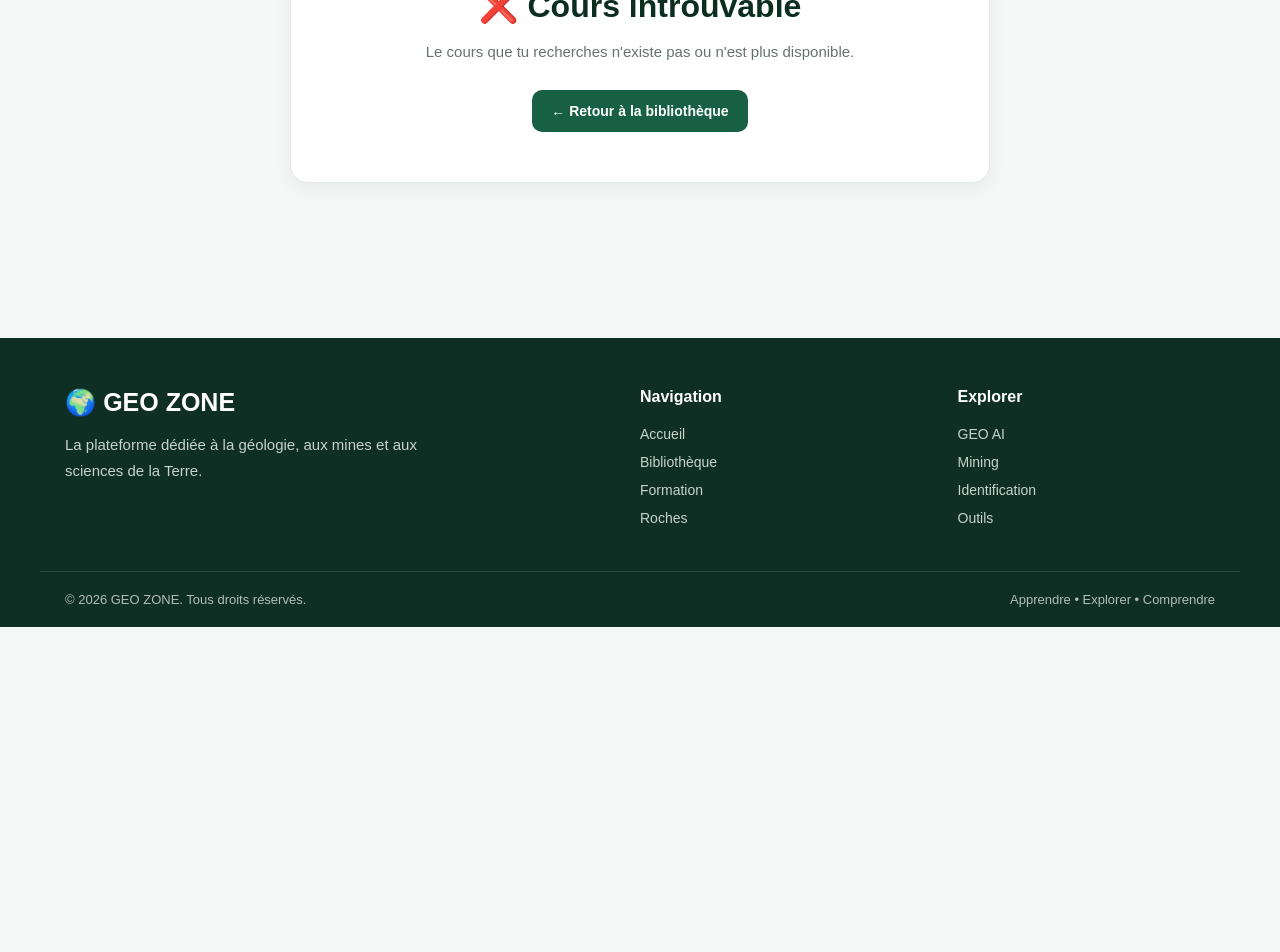
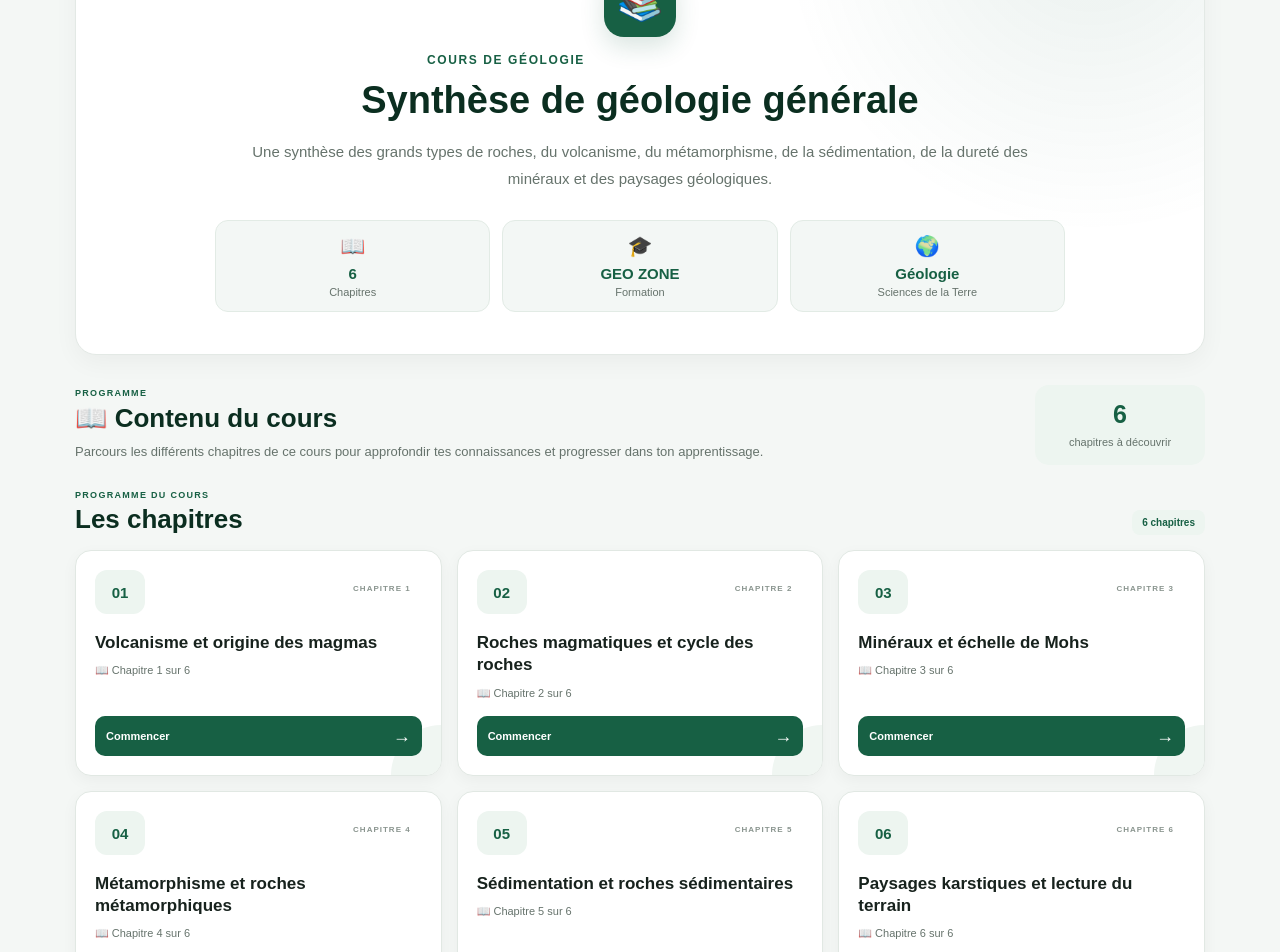
Before and after one commit to SEY-GOJO/Nom-geo-zone, a React (Vite) app: page /bibliotheque/1/cours/10 in a window 1280 px wide. Shown: the part 300-1252 px from the top of the page. Before the commit the page ends 927 px from the top, so only its background shows below. Built offline with nearby package versions, Linux system fonts and the light colour scheme.

Commit message:
Ajouter synthese de geologie generale

```diff
--- a/src/data/cours.js
+++ b/src/data/cours.js
@@ -2130,6 +2130,104 @@ Les décrochements peuvent présenter des relais, des bassins en pull-apart, des
       },
     ],
   },
+
+  {
+    id: 10,
+    titre: "Synthèse de géologie générale",
+    categorieId: 1,
+    matiere: "Géologie générale",
+    description:
+      "Une synthèse des grands types de roches, du volcanisme, du métamorphisme, de la sédimentation, de la dureté des minéraux et des paysages géologiques.",
+    chapitres: [
+      {
+        id: 1,
+        titre: "Volcanisme et origine des magmas",
+        contenu: `
+Le volcanisme est lié aux mouvements des plaques et à la remontée de magmas vers la surface. Il se rencontre notamment dans les zones de subduction, les dorsales océaniques, les rifts et certains points chauds.
+
+La composition du magma influence fortement son comportement. Un magma basaltique, relativement pauvre en silice, est généralement plus fluide et peut produire des coulées. Un magma plus riche en silice est plus visqueux et peut retenir davantage de gaz, ce qui favorise des éruptions explosives.
+
+Pendant une éruption, le dynamisme peut être effusif ou explosif. Les produits volcaniques comprennent les laves, les cendres, les lapillis, les bombes et les projections soudées.
+
+Les formes volcaniques comprennent les cônes, les cratères, les caldeiras, les dykes et les necks. La solidification lente en profondeur forme des roches plutoniques, tandis que le refroidissement rapide en surface forme des roches volcaniques.
+        `,
+      },
+      {
+        id: 2,
+        titre: "Roches magmatiques et cycle des roches",
+        contenu: `
+Les roches magmatiques se forment par refroidissement et cristallisation d'un magma.
+
+Les roches plutoniques cristallisent lentement en profondeur et présentent généralement une texture grenue, comme le granite ou le gabbro. Les roches volcaniques refroidissent rapidement à la surface et peuvent présenter une texture microlitique ou vitreuse, comme le basalte, la rhyolite ou la pierre ponce.
+
+Les trois grands groupes de roches sont les roches magmatiques, métamorphiques et sédimentaires. Ils sont reliés par le cycle des roches : fusion, cristallisation, altération, érosion, transport, dépôt, diagenèse, métamorphisme et soulèvement.
+
+La structure interne de la Terre comprend une croûte, un manteau et un noyau. Les mouvements de la lithosphère et la chaleur interne participent à la formation et à la transformation des roches.
+        `,
+      },
+      {
+        id: 3,
+        titre: "Minéraux et échelle de Mohs",
+        contenu: `
+Les roches sont des assemblages de minéraux. La composition minéralogique influence leur couleur, leur texture, leur densité, leur dureté et leur résistance à l'altération.
+
+L'échelle de Mohs classe la dureté relative des minéraux de 1 à 10 :
+
+- Talc : 1.
+- Gypse : 2.
+- Calcite : 3.
+- Fluorite : 4.
+- Apatite : 5.
+- Orthose : 6.
+- Quartz : 7.
+- Topaze : 8.
+- Corindon : 9.
+- Diamant : 10.
+
+Un minéral peut rayer les minéraux de dureté inférieure. La dureté d'une roche dépend de ses minéraux, de leur taille, de leur cohésion et de la présence de fractures ou de pores.
+        `,
+      },
+      {
+        id: 4,
+        titre: "Métamorphisme et roches métamorphiques",
+        contenu: `
+Le métamorphisme est la transformation d'une roche préexistante à l'état solide, sous l'effet de variations de température, de pression, de contraintes et de fluides. Il n'y a pas de fusion complète de la roche.
+
+Un granite peut se transformer en gneiss lors de l'enfouissement et de la déformation associés à la formation d'une chaîne de montagnes. Des argiles peuvent évoluer vers des schistes, puis vers des roches plus fortement métamorphisées selon les conditions.
+
+Les roches métamorphiques peuvent présenter une schistosité, une foliation, une texture granoblastique ou des bandes minéralogiques. Le marbre dérive généralement d'un calcaire et la quartzite d'un grès riche en quartz.
+
+Le type de roche formé dépend de la composition initiale et du trajet pression-température suivi pendant l'évolution géologique.
+        `,
+      },
+      {
+        id: 5,
+        titre: "Sédimentation et roches sédimentaires",
+        contenu: `
+Les roches sédimentaires se forment à la surface ou à faible profondeur par accumulation, transport, dépôt et transformation de matériaux.
+
+Les sédiments peuvent provenir de l'érosion de roches préexistantes, de précipitations chimiques, de l'activité biologique ou de projections volcaniques. L'enfouissement, la compaction et la cimentation conduisent à la diagenèse.
+
+Les conglomérats contiennent des éléments arrondis, tandis que les brèches contiennent des fragments anguleux. Les grès proviennent de la consolidation de sables. Les roches argileuses résultent de dépôts fins et les calcaires sont principalement constitués de carbonates.
+
+Les strates, les fossiles, les rides, les structures entrecroisées et les variations de granulométrie permettent d'interpréter le milieu de dépôt et l'histoire du paysage.
+        `,
+      },
+      {
+        id: 6,
+        titre: "Paysages karstiques et lecture du terrain",
+        contenu: `
+Les terrains karstiques se développent principalement dans les roches solubles, notamment les calcaires. L'eau chargée en dioxyde de carbone peut dissoudre progressivement la roche et élargir les fissures.
+
+Cette évolution peut former des dolines, des cavités, des avens, des grottes, des pertes de rivières et des résurgences. Les réseaux karstiques constituent parfois d'importantes réserves d'eau souterraine, mais ils sont aussi vulnérables à la pollution rapide.
+
+La lecture d'un paysage géologique consiste à relier les reliefs, les couches, les fractures, les roches et les processus d'érosion. Une même région peut montrer des formes volcaniques, des plis, des strates inclinées, des roches métamorphiques et des dépôts récents.
+
+À retenir : observer une roche et un paysage permet de reconstituer une partie de leur histoire, mais toute interprétation doit être confrontée aux structures, aux minéraux, aux relations de terrain et au contexte régional.
+        `,
+      },
+    ],
+  },
 ];
 
 export default cours;
```
